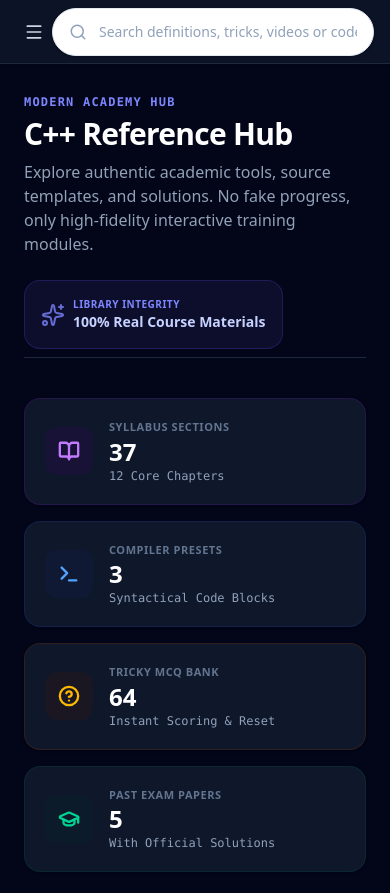
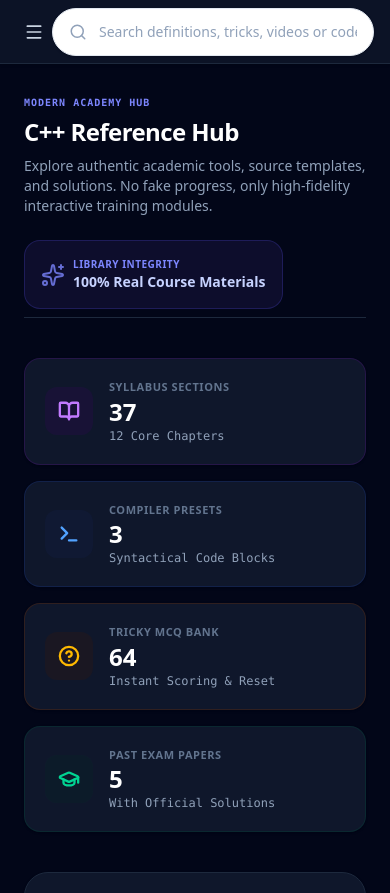
Before and after one commit to moemahran313/CPP-Refrence-Library, a React (Vite) app: page /dashboard in a window 390 px wide. Shown: the top 893 px of the page. Built offline with nearby package versions, Linux system fonts and the light colour scheme.

Commit message:
style: improve mobile responsiveness across pages
Adjust font sizes, spacing, and layout containers to improve readability and visual consistency on smaller viewports.

```diff
--- a/src/pages/Curriculum.tsx
+++ b/src/pages/Curriculum.tsx
@@ -88,7 +88,7 @@ export default function Curriculum() {
               className="flex-1 flex flex-col"
             >
               <div className="mb-10">
-                <h1 className="text-4xl lg:text-5xl font-black text-slate-900 dark:text-white tracking-tight mb-4">
+                <h1 className="text-3xl md:text-4xl lg:text-5xl font-black text-slate-900 dark:text-white tracking-tight mb-4 leading-tight">
                   {activeTopic.title}
                 </h1>
                 <p className="text-xl text-slate-600 dark:text-slate-400 leading-relaxed">
--- a/src/pages/Dashboard.tsx
+++ b/src/pages/Dashboard.tsx
@@ -166,9 +166,9 @@ export default function Dashboard() {
       {/* Dynamic Header Section */}
       <div className="flex flex-col md:flex-row md:items-center justify-between gap-6 pb-2 border-b border-slate-200 dark:border-slate-800">
         <div>
-          <span className="text-xs font-bold uppercase tracking-widest text-indigo-600 dark:text-indigo-400 font-mono">Modern Academy Hub</span>
-          <h1 className="text-3xl lg:text-5xl font-black text-slate-900 dark:text-white tracking-tight mt-1">C++ Reference Hub</h1>
-          <p className="text-slate-500 dark:text-slate-400 mt-2 font-medium">
+          <span className="text-[10px] md:text-xs font-bold uppercase tracking-widest text-indigo-600 dark:text-indigo-400 font-mono">Modern Academy Hub</span>
+          <h1 className="text-2xl sm:text-3xl lg:text-5xl font-black text-slate-900 dark:text-white tracking-tight mt-1">C++ Reference Hub</h1>
+          <p className="text-sm md:text-base text-slate-500 dark:text-slate-400 mt-2 font-medium">
             Explore authentic academic tools, source templates, and solutions. No fake progress, only high-fidelity interactive training modules.
           </p>
         </div>
--- a/src/pages/NumberSystems.tsx
+++ b/src/pages/NumberSystems.tsx
@@ -15,8 +15,8 @@ export default function NumberSystems() {
   return (
     <div className="p-4 md:p-12 max-w-6xl mx-auto min-h-[calc(100vh-4rem)]">
       <div className="mb-12">
-        <h2 className="text-4xl font-extrabold text-slate-900 dark:text-white tracking-tight">{NUMBER_SYSTEMS_GUIDE.title}</h2>
-        <p className="text-slate-500 dark:text-slate-400 mt-3 text-lg leading-relaxed max-w-3xl">{NUMBER_SYSTEMS_GUIDE.description}</p>
+        <h2 className="text-3xl md:text-4xl lg:text-5xl font-extrabold text-slate-900 dark:text-white tracking-tight leading-tight">{NUMBER_SYSTEMS_GUIDE.title}</h2>
+        <p className="text-sm md:text-lg text-slate-500 dark:text-slate-400 mt-3 leading-relaxed max-w-3xl">{NUMBER_SYSTEMS_GUIDE.description}</p>
       </div>
 
       <div className="flex bg-slate-100 dark:bg-slate-900 p-1.5 rounded-full mb-12 inline-flex relative shadow-inner w-full sm:w-auto">
--- a/src/pages/Videos.tsx
+++ b/src/pages/Videos.tsx
@@ -127,15 +127,15 @@ export default function Videos() {
                   <div className="inline-flex items-center gap-2 px-3 py-1 bg-slate-200/50 dark:bg-slate-800 text-slate-700 dark:text-slate-300 rounded-lg text-xs font-bold uppercase tracking-widest mb-4 shadow-sm">
                     {activeCategory.instructor} • {activeCategory.title}
                   </div>
-                  <h1 className="text-3xl lg:text-4xl font-black text-slate-900 dark:text-white tracking-tight mb-4">{activeVideo.title}</h1>
-                  <p className="text-lg text-slate-600 dark:text-slate-400 leading-relaxed max-w-3xl">
+                  <h1 className="text-2xl md:text-3xl lg:text-4xl font-black text-slate-900 dark:text-white tracking-tight mb-4 leading-tight">{activeVideo.title}</h1>
+                  <p className="text-sm md:text-lg text-slate-600 dark:text-slate-400 leading-relaxed max-w-3xl">
                      {activeVideo.source === 'youtube'
                        ? "Official university YouTube playlist. Expand to fullscreen for the best experience."
                        : "Comprehensive supplementary material from Google Drive. Ensure you are signed in for access if prompted."}
                   </p>
                 </div>
 
-                <div className="flex-1 bg-slate-900 rounded-3xl shadow-2xl border border-slate-800 overflow-hidden relative min-h-[400px]">
+                <div className="aspect-video w-full bg-slate-900 rounded-xl md:rounded-3xl shadow-2xl border border-slate-800 overflow-hidden relative">
                   <iframe
                     src={activeVideo.url}
                     className="absolute inset-0 w-full h-full border-0"
```
